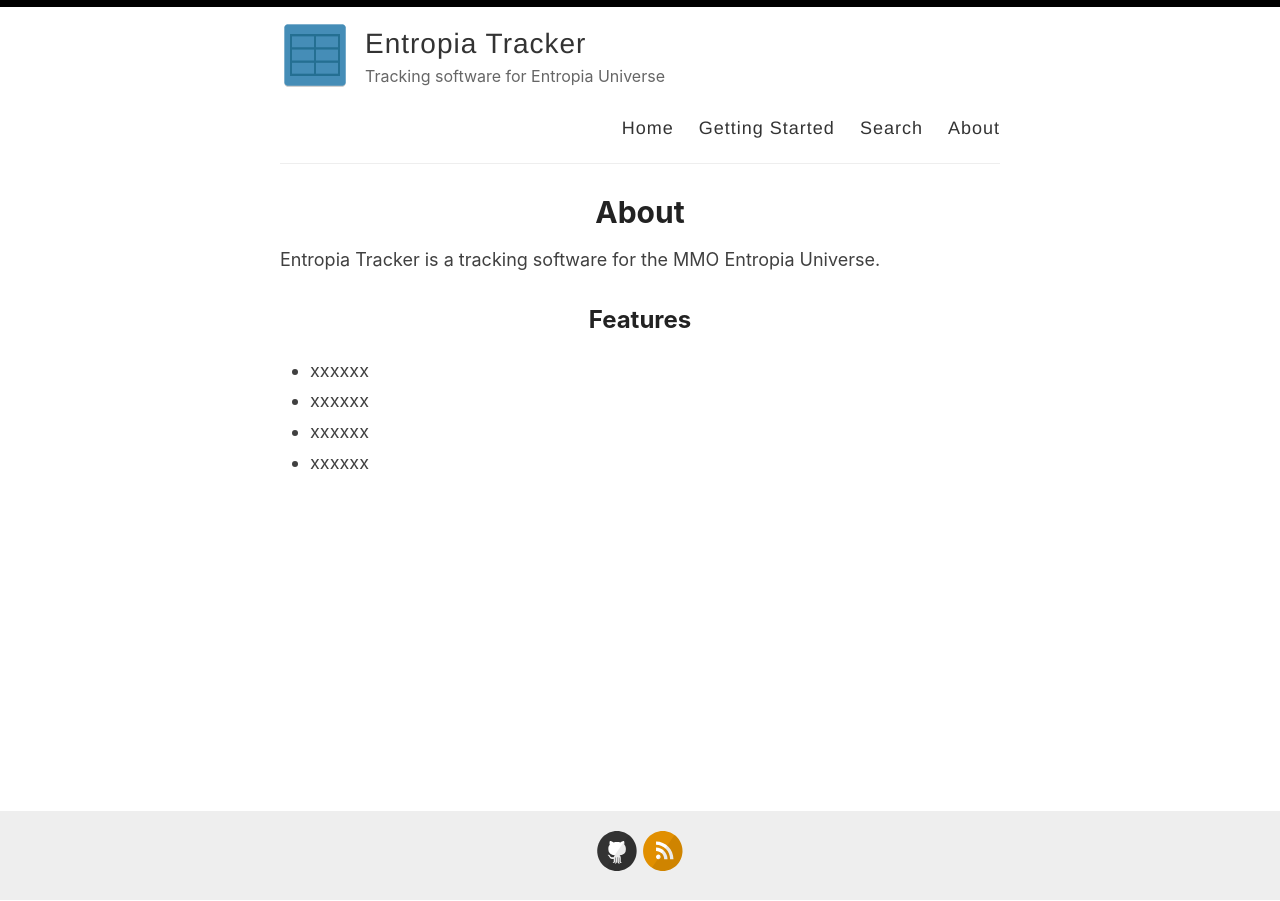
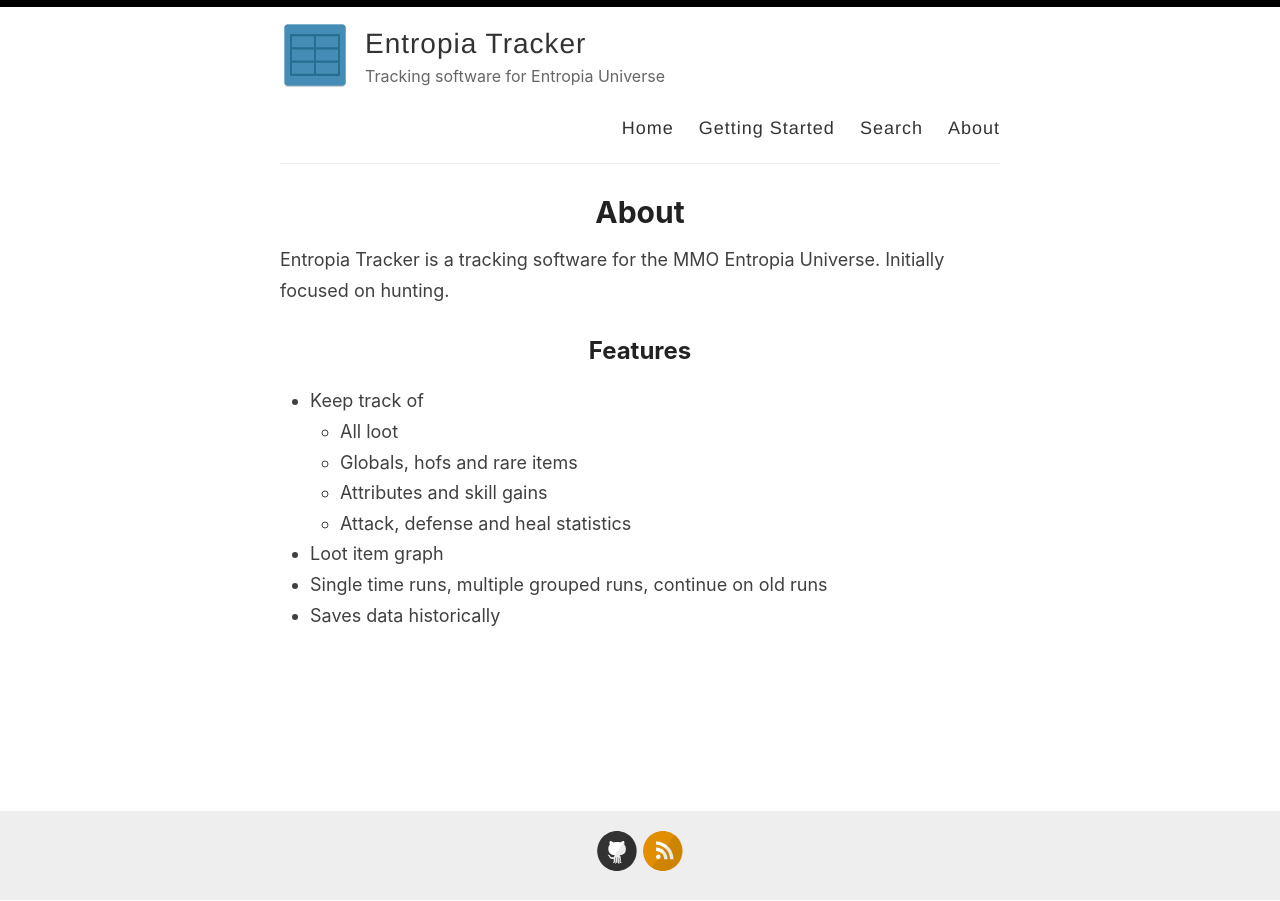
Before and after one commit to Entropia-Tracker/entropia-tracker.github.io, a Jekyll site: the page built from _pages/about.md, in a window 1280 px wide. Built offline with Jekyll 4.4.1, drawn with Linux system fonts in a browser that asks for light colours.

Commit message:
chore: update about page

```diff
--- a/_pages/about.md
+++ b/_pages/about.md
@@ -4,11 +4,15 @@
 permalink: /about/
 ---
 
-Entropia Tracker is a tracking software for the MMO Entropia Universe.
+Entropia Tracker is a tracking software for the MMO Entropia Universe. Initially focused on hunting.
 
 ## Features
 
-- xxxxxx
-- xxxxxx
-- xxxxxx
-- xxxxxx
+- Keep track of
+  - All loot
+  - Globals, hofs and rare items
+  - Attributes and skill gains
+  - Attack, defense and heal statistics
+- Loot item graph
+- Single time runs, multiple grouped runs, continue on old runs
+- Saves data historically
```
